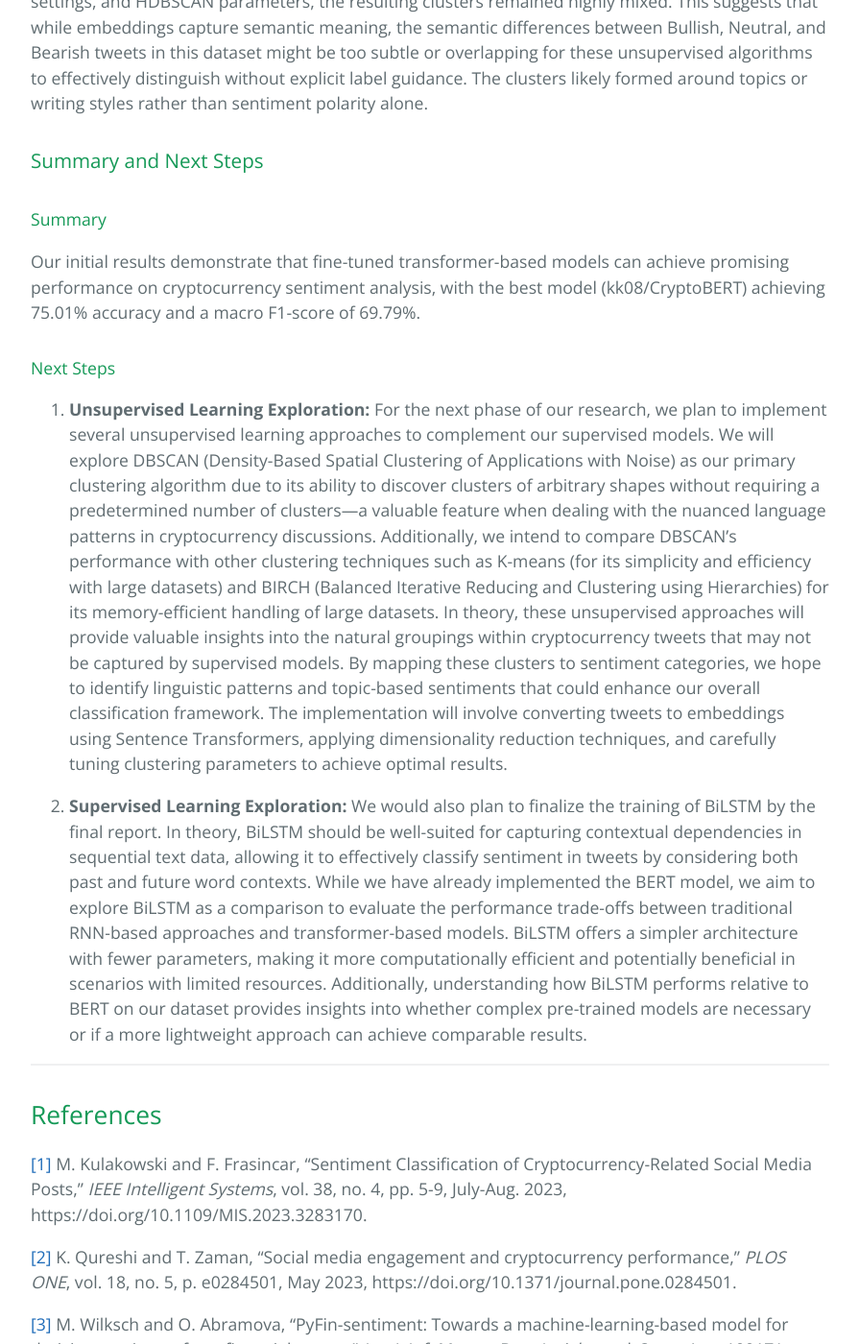
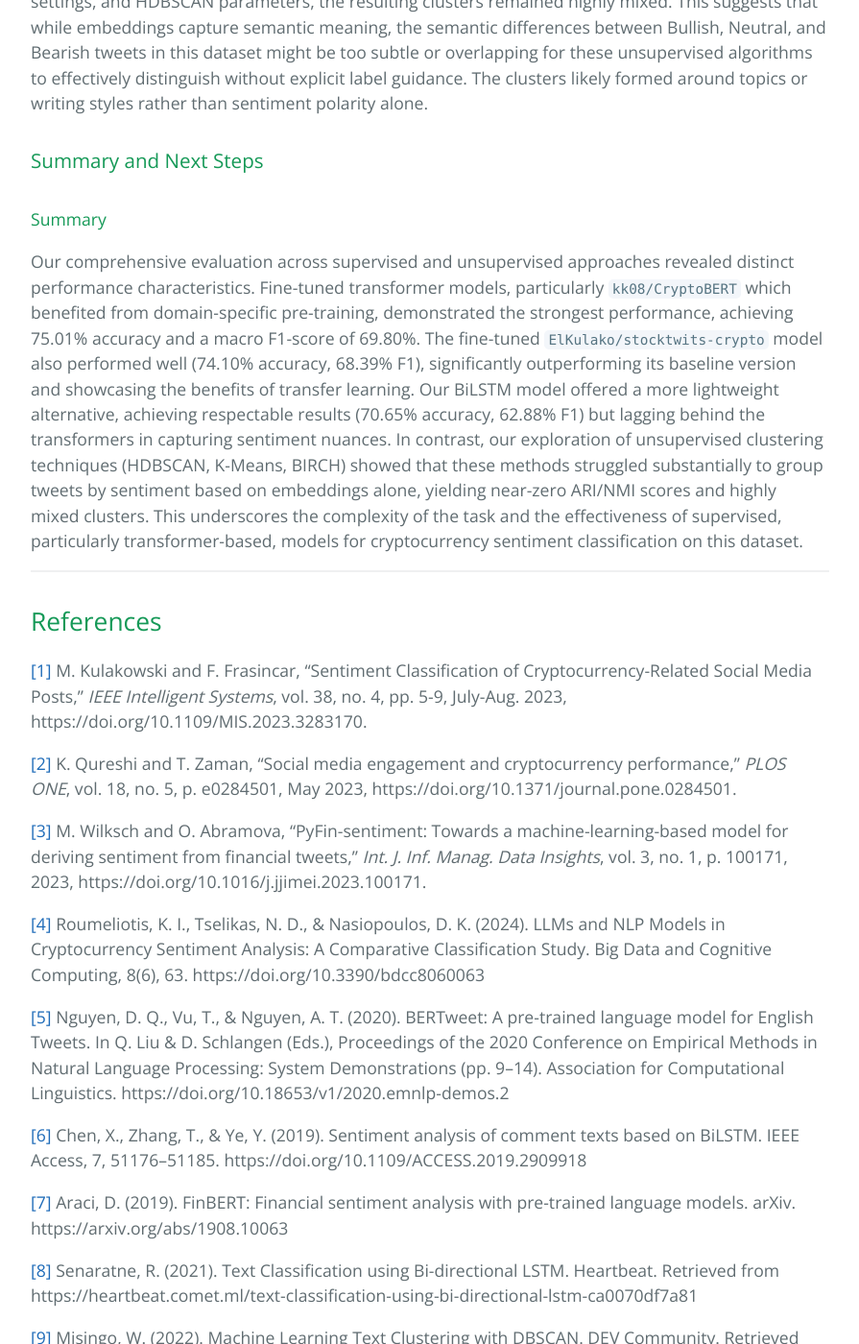
Before and after one commit to lowweihong/team14-CryptoMood, a Jekyll site: the page built from index.md, in a window 1280 px wide and 1400 px high, scrolled down 11626 px. Shown: the whole window at 96% size, without its empty margins (192-1087 px from the left). Built offline with Jekyll 4.4.1, drawn with Linux system fonts in a browser that asks for light colours; our own code applies the rules of GitHub Pages for plain Markdown files; some of the changed text lies outside the part shown.

Commit message:
Report update

```diff
--- a/index.md
+++ b/index.md
@@ -107,12 +107,12 @@
 
 Moreover, the performance of our models will be evaluated using metrics such as the F1 score, which provides a balanced measure of precision and recall, especially useful in imbalanced datasets. Additionally, metrics like Cohen's Kappa can be employed to assess the agreement between model predictions and human annotations, accounting for chance agreement
 
-## Results and Discussion (Midterm Checkpoint)
+## Results and Discussion
 
 In our midterm checkpoint, we implemented fine-tuned versions of pre-trained BERT and RoBERTa models on the `StephanAkkerman/financial-tweets-crypto` dataset, evaluating performance on the same train and test splits.
 
 ### Data Preprocessing Implementation
-For our initial models, we implemented a comprehensive preprocessing pipeline that included:
+For our models, we implemented a comprehensive preprocessing pipeline that included:
 
 1. **Text Cleaning:**
    - For fine-tuning or evaluating the ElKulako/stocktwits-crypto model, we follow the same text-cleaning methods as outlined in the original paper in order to maintain consistency with the model's original training conditions. This ensures that our results are comparable and that the model's performance is evaluated under similar preprocessing conditions. The preprocessing steps includes removing unnecessary elements such as URLs, wallet addresses, special characters using regex patterns and etc.
@@ -223,18 +223,12 @@
 **Unsupervised Clustering Performance:**
 Our exploration into unsupervised clustering (HDBSCAN, KMeans, BIRCH) revealed significant challenges in separating tweets based purely on sentiment using embedding structure. As shown in the results table, ARI and NMI scores were consistently close to zero, indicating that the cluster assignments were near random compared to the ground truth sentiment labels. Both KMeans and BIRCH produced clusters heavily dominated by the majority 'Bullish' class, failing to isolate distinct Neutral or Bearish groups. HDBSCAN, while capable of identifying noise (often capturing 35-45% of the data points), also struggled to form sentiment-pure clusters. Even after extensive parameter tuning across embedding models, distance metrics, UMAP settings, and HDBSCAN parameters, the resulting clusters remained highly mixed. This suggests that while embeddings capture semantic meaning, the semantic differences between Bullish, Neutral, and Bearish tweets in this dataset might be too subtle or overlapping for these unsupervised algorithms to effectively distinguish without explicit label guidance. The clusters likely formed around topics or writing styles rather than sentiment polarity alone.
 
-<!-- Suggestion: Add confusion matrix visualization to show classification patterns -->
 
 ### Summary and Next Steps
 
 #### Summary
-Our initial results demonstrate that fine-tuned transformer-based models can achieve promising performance on cryptocurrency sentiment analysis, with the best model (kk08/CryptoBERT) achieving 75.01% accuracy and a macro F1-score of 69.79%.
+Our comprehensive evaluation across supervised and unsupervised approaches revealed distinct performance characteristics. Fine-tuned transformer models, particularly `kk08/CryptoBERT` which benefited from domain-specific pre-training, demonstrated the strongest performance, achieving 75.01% accuracy and a macro F1-score of 69.80%. The fine-tuned `ElKulako/stocktwits-crypto` model also performed well (74.10% accuracy, 68.39% F1), significantly outperforming its baseline version and showcasing the benefits of transfer learning. Our BiLSTM model offered a more lightweight alternative, achieving respectable results (70.65% accuracy, 62.88% F1) but lagging behind the transformers in capturing sentiment nuances. In contrast, our exploration of unsupervised clustering techniques (HDBSCAN, K-Means, BIRCH) showed that these methods struggled substantially to group tweets by sentiment based on embeddings alone, yielding near-zero ARI/NMI scores and highly mixed clusters. This underscores the complexity of the task and the effectiveness of supervised, particularly transformer-based, models for cryptocurrency sentiment classification on this dataset.
 
-#### Next Steps
-
-1. **Unsupervised Learning Exploration:** For the next phase of our research, we plan to implement several unsupervised learning approaches to complement our supervised models. We will explore DBSCAN (Density-Based Spatial Clustering of Applications with Noise) as our primary clustering algorithm due to its ability to discover clusters of arbitrary shapes without requiring a predetermined number of clusters—a valuable feature when dealing with the nuanced language patterns in cryptocurrency discussions. Additionally, we intend to compare DBSCAN's performance with other clustering techniques such as K-means (for its simplicity and efficiency with large datasets) and BIRCH (Balanced Iterative Reducing and Clustering using Hierarchies) for its memory-efficient handling of large datasets. In theory, these unsupervised approaches will provide valuable insights into the natural groupings within cryptocurrency tweets that may not be captured by supervised models. By mapping these clusters to sentiment categories, we hope to identify linguistic patterns and topic-based sentiments that could enhance our overall classification framework. The implementation will involve converting tweets to embeddings using Sentence Transformers, applying dimensionality reduction techniques, and carefully tuning clustering parameters to achieve optimal results.
-
-2. **Supervised Learning Exploration:** We would also plan to finalize the training of BiLSTM by the final report. In theory, BiLSTM should be well-suited for capturing contextual dependencies in sequential text data, allowing it to effectively classify sentiment in tweets by considering both past and future word contexts. While we have already implemented the BERT model, we aim to explore BiLSTM as a comparison to evaluate the performance trade-offs between traditional RNN-based approaches and transformer-based models. BiLSTM offers a simpler architecture with fewer parameters, making it more computationally efficient and potentially beneficial in scenarios with limited resources. Additionally, understanding how BiLSTM performs relative to BERT on our dataset provides insights into whether complex pre-trained models are necessary or if a more lightweight approach can achieve comparable results.
 
 ---
 
```
